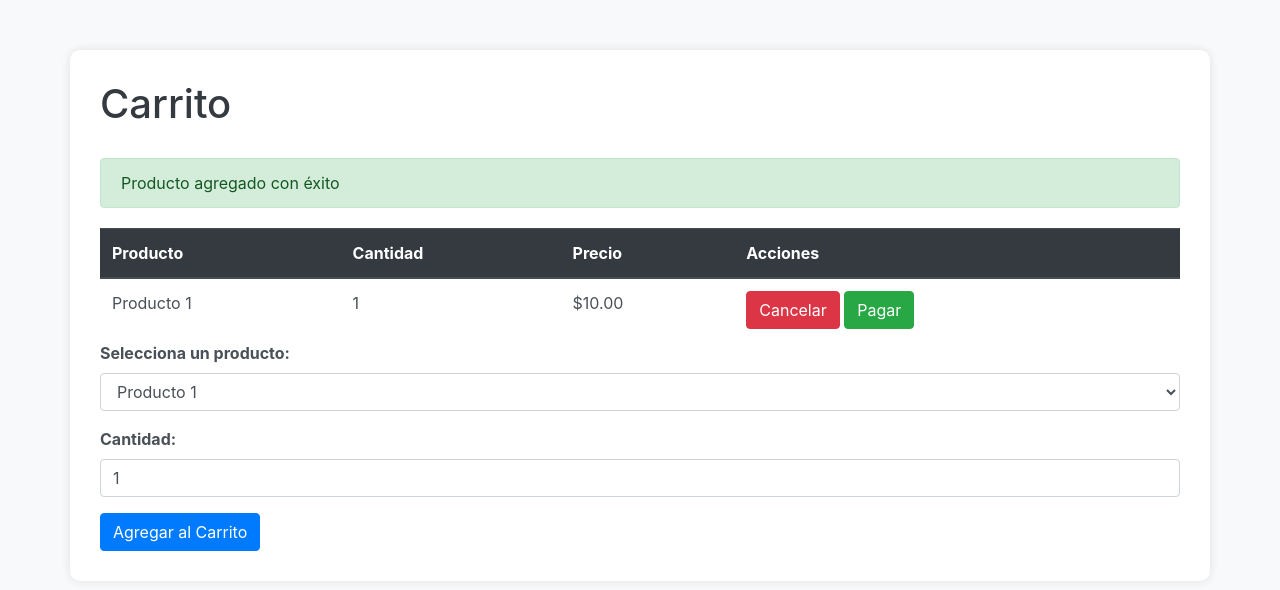
After one commit to ElizabethHidalgo/Tienda_Estetica_Smart, a Laravel app: page /ca in a window 1280 px wide. The commit adds this page. Shown: the top 590 px of the page. Run offline with Laravel 12, Linux system fonts and the light colour scheme.

Commit message:
actualizacion

```diff
--- a/resources/views/app.blade.php
+++ b/resources/views/app.blade.php
@@ -262,7 +262,7 @@
             <li><a href="#">Productos</a></li>
             <li><a href="#">Contactos</a></li>
             <li class="cart-icon">
-                <a href="#"><i class="fas fa-shopping-cart" style="margin-right: 5px;"></i>Carrito</a>
+                <a href="ca"><i class="fas fa-shopping-cart" style="margin-right: 5px;"></i>Carrito</a>
             </li>
             <li class="user-icon">
                 <a href="#"><i class="fas fa-user" style="color: white; font-size: 24px;"></i></a>
--- /dev/null
+++ b/resources/views/carrito.blade.php
@@ -0,0 +1,154 @@
+<!DOCTYPE html>
+<html lang="es">
+<head>
+    <meta charset="UTF-8">
+    <meta name="viewport" content="width=device-width, initial-scale=1.0">
+    <title>Carrito</title>
+    <link rel="stylesheet" href="https://stackpath.bootstrapcdn.com/bootstrap/4.5.2/css/bootstrap.min.css">
+    <style>
+        body {
+            background-color: #f8f9fa;
+        }
+        .container {
+            margin-top: 50px;
+            background-color: #ffffff;
+            padding: 30px;
+            border-radius: 10px;
+            box-shadow: 0 0 10px rgba(0, 0, 0, 0.1);
+        }
+        h1 {
+            margin-bottom: 30px;
+            color: #343a40;
+        }
+        .table {
+            margin-bottom: 0;
+        }
+        .thead-dark th {
+            color: #ffffff;
+        }
+        .form-group label {
+            font-weight: bold;
+            color: #495057;
+        }
+        .btn-primary {
+            background-color: #007bff;
+            border-color: #007bff;
+        }
+        .btn-primary:hover {
+            background-color: #0056b3;
+            border-color: #004085;
+        }
+        .btn-danger {
+            background-color: #dc3545;
+            border-color: #dc3545;
+        }
+        .btn-danger:hover {
+            background-color: #c82333;
+            border-color: #bd2130;
+        }
+        .btn-success {
+            background-color: #28a745;
+            border-color: #28a745;
+        }
+        .btn-success:hover {
+            background-color: #218838;
+            border-color: #1e7e34;
+        }
+        #success-message {
+            margin-bottom: 20px;
+            color: #155724;
+        }
+        #no-items-message {
+            text-align: center;
+            color: #6c757d;
+            font-size: 1.2em;
+        }
+        td {
+            color: #495057;
+        }
+        .form-control {
+            color: #495057;
+        }
+    </style>
+</head>
+<body>
+    <div class="container">
+        <h1>Carrito </h1>
+
+        <div class="alert alert-success" id="success-message" style="display: none;">
+            <!-- Mensaje de éxito -->
+        </div>
+
+        <div id="carrito">
+            <table class="table table-hover">
+                <thead class="thead-dark">
+                    <tr>
+                        <th>Producto</th>
+                        <th>Cantidad</th>
+                        <th>Precio</th>
+                        <th>Acciones</th>
+                    </tr>
+                </thead>
+                <tbody>
+                    <tr>
+                        <td>Producto 1</td>
+                        <td>1</td>
+                        <td>$10.00</td>
+                        <td>
+                            <form action="/carrito/eliminar" method="POST" style="display: inline;">
+                                <input type="hidden" name="item_id" value="1">
+                                <button type="submit" class="btn btn-danger">Cancelar</button>
+                            </form>
+                            <form action="/carrito/pagar" method="POST" style="display: inline;">
+                                <input type="hidden" name="item_id" value="1">
+                                <button type="submit" class="btn btn-success">Pagar</button>
+                            </form>
+                        </td>
+                    </tr>
+                </tbody>
+            </table>
+        </div>
+        <p id="no-items-message" style="display: none;">No hay productos en el carrito.</p>
+
+        <form action="/carrito/agregar" method="POST">
+            <div class="form-group">
+                <label for="producto_id">Selecciona un producto:</label>
+                <select name="producto_id" id="producto_id" class="form-control">
+                    <option value="1">Producto 1</option>
+                    <option value="2">Producto 2</option>
+                    <option value="3">Producto 3</option>
+                    <option value="4">Producto 4</option>
+                    <option value="5">Producto 5</option>
+                    <option value="6">Producto 6</option>
+                </select>
+            </div>
+            <div class="form-group">
+                <label for="quantity">Cantidad:</label>
+                <input type="number" name="quantity" id="quantity" class="form-control" value="1">
+            </div>
+            <button type="submit" class="btn btn-primary">Agregar al Carrito</button>
+        </form>
+    </div>
+
+    <script>
+        document.addEventListener('DOMContentLoaded', function () {
+            var carrito = true;
+
+            if (carrito) {
+                document.getElementById('carrito').style.display = 'block';
+                document.getElementById('no-items-message').style.display = 'none';
+            } else {
+                document.getElementById('carrito').style.display = 'none';
+                document.getElementById('no-items-message').style.display = 'block';
+            }
+
+            var successMessage = "Producto agregado con éxito";
+            if (successMessage) {
+                var messageElement = document.getElementById('success-message');
+                messageElement.textContent = successMessage;
+                messageElement.style.display = 'block';
+            }
+        });
+    </script>
+</body>
+</html>
--- a/routes/web.php
+++ b/routes/web.php
@@ -1,6 +1,8 @@
 <?php
 
 use Illuminate\Support\Facades\Route;
+use App\Http\Controllers\CarritoController;
+
 
 /*Route::get('/', function () {
     return view('welcome');
@@ -9,3 +11,14 @@ use Illuminate\Support\Facades\Route;
 Route::get('/', function () {
     return view('app');
 });
+
+Route::get('/ca', function () {
+    return view('carrito');
+});
+
+Route::middleware(['auth'])->group(function () {
+    Route::post('/carrito/agregar', [CarritoController::class, 'agregarAlCarrito'])->name('carrito.agregar');
+    Route::post('/carrito/eliminar', [CarritoController::class, 'eliminarDelCarrito'])->name('carrito.eliminar');
+    Route::post('/carrito/pagar', [CarritoController::class, 'pagarCarrito'])->name('carrito.pagar');
+    Route::get('/carrito', [CarritoController::class, 'mostrarCarrito'])->name('carrito.mostrar');
+});
```
Also changed, not shown: app/Http/Controllers/CarritoController.php (added, +60 -0 lines), app/Models/Product.php (added, +11 -0 lines), app/Models/carrito.php (added, +23 -0 lines), app/Models/carrito_item.php (added, +23 -0 lines).
